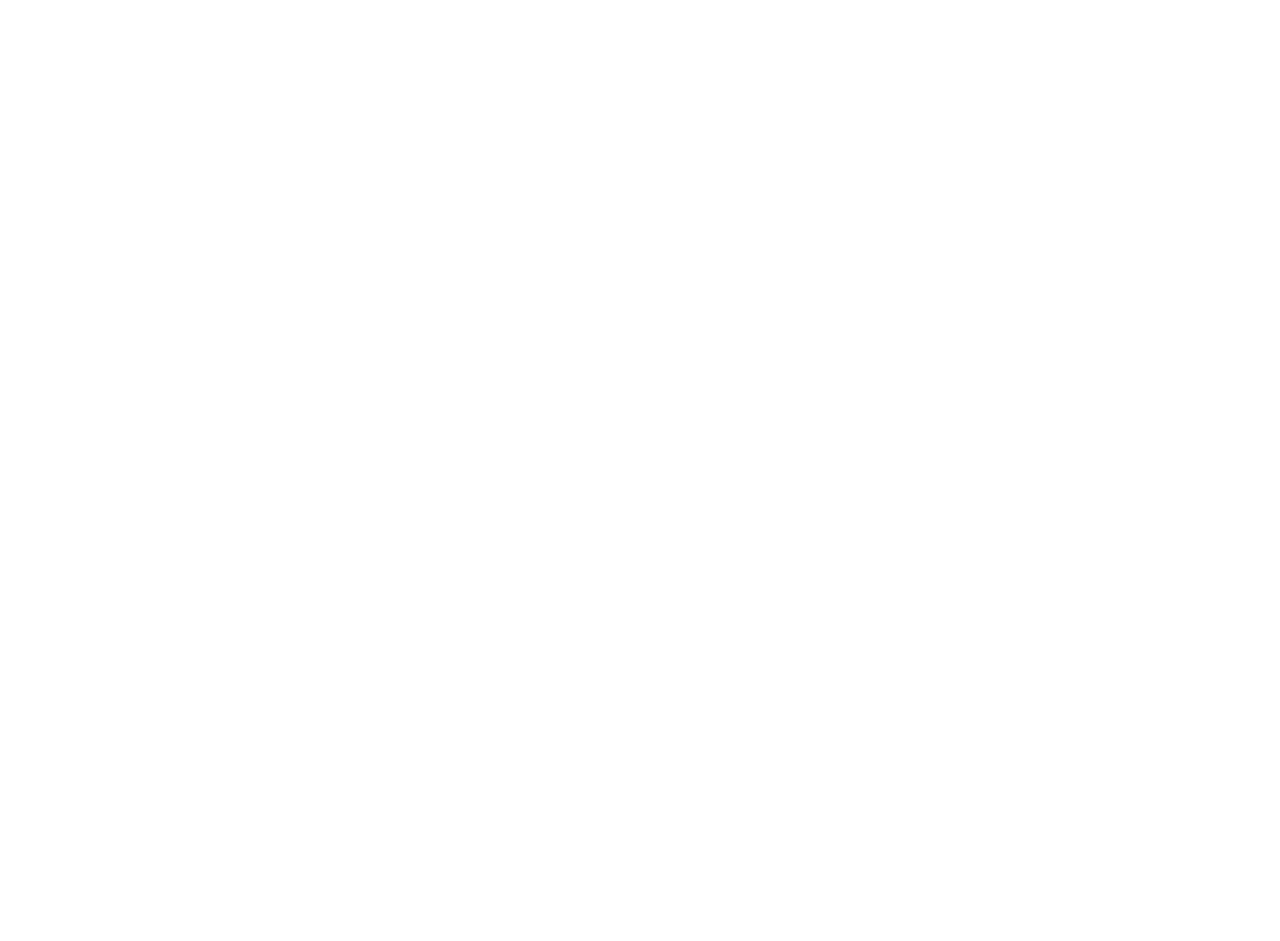
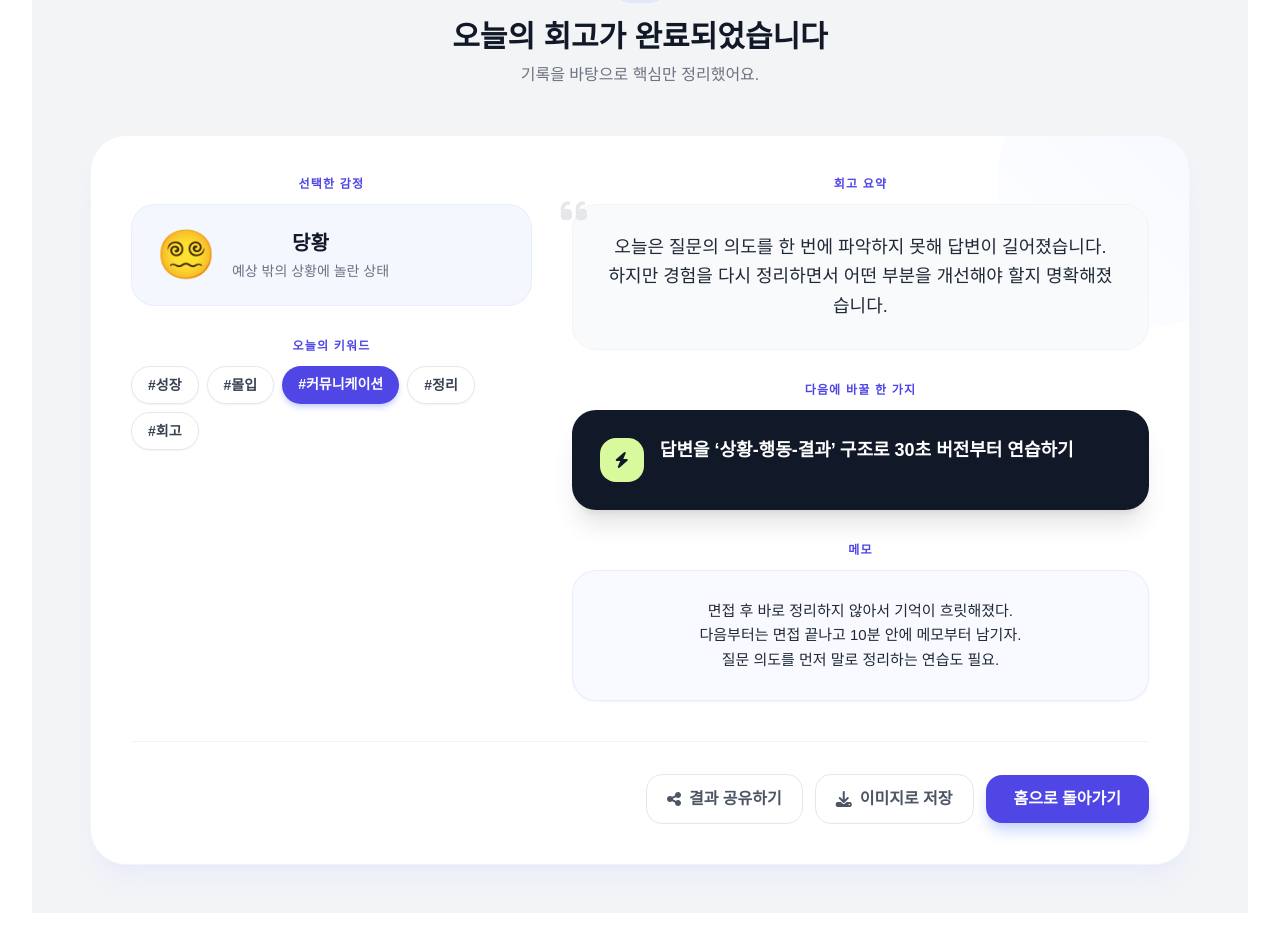
Before and after one commit to 2026-GDGoC-Hackathon-ONE-WAVE/onewave-frontend, a React (Vite) app: page /reflection/summary in a window 1280 px wide. Before the commit this address had no page. Shown: the part 221-1162 px from the top of the page. Before the commit the page ends 800 px from the top, so only its background shows below. Built offline with nearby package versions, Linux system fonts and the light colour scheme; a web font is replaced by a local one.

Commit message:
feat: 결과 요약 페이지 ui

```diff
--- a/src/App.jsx
+++ b/src/App.jsx
@@ -2,12 +2,18 @@
 import './App.css';
 import { Routes, Route } from 'react-router-dom';
 import ReflectionChat from './pages/ReflectionChat.jsx';
+import ReflectionSummary from './pages/ReflectionSummary.jsx';
 
 function App() {
   return (
     <Routes>
       <Route path="/" element={<div>Home</div>} />
       <Route path="/reflection" element={<ReflectionChat />} />
+      <Route path="/reflection/summary" element={<ReflectionSummary />} />
+      <Route
+        path="/reflection/summary/:reflectionId"
+        element={<ReflectionSummary />}
+      />
     </Routes>
   );
 }
--- a/src/pages/ReflectionChat.jsx
+++ b/src/pages/ReflectionChat.jsx
@@ -1,12 +1,13 @@
 import React, { useMemo, useRef, useState } from 'react';
+import { useNavigate } from 'react-router-dom';
 
 const EMOTIONS = [
-  { key: 'calm', label: '😐 담담해요' },
-  { key: 'sad', label: '😞 아쉬워요' },
-  { key: 'tired', label: '😮‍💨 피곤해요' },
-  { key: 'angry', label: '😤 짜증나요' },
-  { key: 'happy', label: '😊 괜찮아요' },
-  { key: 'excited', label: '✨ 설레요' },
+  { key: 'confused', label: '😵‍💫 당황' },
+  { key: 'sad', label: '😞 아쉬움' },
+  { key: 'tired', label: '😮‍💨 피곤' },
+  { key: 'calm', label: '😐 담담' },
+  { key: 'angry', label: '😤 답답' },
+  { key: 'hope', label: '✨ 그래도 해볼만' },
 ];
 
 function nowTimeLabel() {
@@ -19,25 +20,24 @@
 }
 
 export default function ReflectionChat() {
+  const navigate = useNavigate();
   const [selectedEmotion, setSelectedEmotion] = useState(null);
+  const [sessionId] = useState(1); // UI용 더미
+  const [messages, setMessages] = useState([]);
   const [input, setInput] = useState('');
+
   const [isSending, setIsSending] = useState(false);
-
-  const [messages, setMessages] = useState(() => [
-    {
-      id: 'ai-1',
-      role: 'ai',
-      text: '안녕하세요! 회고를 시작해볼까요?\n먼저 지금 기분을 한 단어로 골라주세요.',
-      time: nowTimeLabel(),
-    },
-  ]);
 
   const listRef = useRef(null);
 
-  const canSend = useMemo(
-    () => input.trim().length > 0 && !isSending,
-    [input, isSending],
-  );
+  const canSend = useMemo(() => {
+    return !!selectedEmotion && input.trim().length > 0 && !isSending;
+  }, [selectedEmotion, input, isSending]);
+
+  const canFinish = useMemo(() => {
+    // UI만: 감정 선택만 해도 활성화되게
+    return !!selectedEmotion && !isSending;
+  }, [selectedEmotion, isSending]);
 
   const scrollToBottom = () => {
     const el = listRef.current;
@@ -45,46 +45,46 @@
     el.scrollTop = el.scrollHeight;
   };
 
-  const pushMessage = (role, text) => {
+  const pushMessage = (role, text, time) => {
     setMessages((prev) => [
       ...prev,
       {
         id: `${role}-${Date.now()}-${Math.random()}`,
         role,
         text,
-        time: nowTimeLabel(),
+        time: time || nowTimeLabel(),
       },
     ]);
     queueMicrotask(scrollToBottom);
   };
 
-  async function sendToAI(userText) {
-    await new Promise((r) => setTimeout(r, 700));
-    return `좋아요. "${userText}"에서 가장 기억에 남는 장면은 뭐였나요?\n(짧게 한 문장으로 적어도 괜찮아요)`;
-  }
-
   const handleSelectEmotion = (emotion) => {
     if (selectedEmotion) return;
+
     setSelectedEmotion(emotion);
+    pushMessage('user', emotion.label);
 
-    pushMessage('user', emotion.label);
+    // UI 전용: 세션 시작 후 첫 질문처럼 보이게
     pushMessage(
       'ai',
-      '좋아요. 그 기분이 들게 만든 상황을 떠올려볼까요?\n오늘 가장 기억에 남는 순간을 한 문장으로 적어주세요.',
+      '좋아요. 회고를 시작해볼까요?\n이번 경험에서 가장 신경 쓴 부분은 무엇이었나요?',
     );
   };
 
-  const handleSend = async () => {
+  const sendMessage = async () => {
     if (!canSend) return;
 
     const userText = input.trim();
     setInput('');
+
+    // UI: 사용자 메시지 추가
     pushMessage('user', userText);
 
+    // UI: AI 타이핑 느낌
     setIsSending(true);
     try {
-      const reply = await sendToAI(userText);
-      pushMessage('ai', reply);
+      await new Promise((r) => setTimeout(r, 600));
+      pushMessage('ai', '좋습니다. 구체적으로 어떤 부분을 강조하셨나요?');
     } finally {
       setIsSending(false);
     }
@@ -93,7 +93,7 @@
   const onKeyDown = (e) => {
     if (e.key === 'Enter' && !e.shiftKey) {
       e.preventDefault();
-      handleSend();
+      sendMessage();
     }
   };
 
@@ -106,10 +106,9 @@
             <div className="w-2 h-2 rounded-full bg-emerald-500 animate-pulse" />
             <h1 className="text-base font-bold text-gray-900">회고 대화</h1>
           </div>
-          <div className="text-xs text-gray-500">
-            {selectedEmotion
-              ? `감정: ${selectedEmotion.label}`
-              : '감정 선택 전'}
+
+          <div className="flex items-center gap-2">
+            <span className="text-xs text-gray-500">Session #{sessionId}</span>
           </div>
         </div>
       </header>
@@ -118,14 +117,23 @@
       <main className="mx-auto max-w-3xl px-4">
         <div
           ref={listRef}
-          className="mt-6 mb-28 flex flex-col gap-6 overflow-auto"
-          style={{ maxHeight: 'calc(100vh - 64px - 120px)' }}
+          className="mt-6 mb-36 flex flex-col gap-6 overflow-auto"
+          style={{ maxHeight: 'calc(100vh - 64px - 160px)' }}
         >
+          {/* 첫 안내 메시지 */}
+          {messages.length === 0 && (
+            <ChatBubble
+              role="ai"
+              text="안녕하세요! 회고를 시작해볼까요?\n먼저 지금 기분을 골라주세요."
+              time={nowTimeLabel()}
+            />
+          )}
+
           {messages.map((m) => (
             <ChatBubble key={m.id} role={m.role} text={m.text} time={m.time} />
           ))}
 
-          {/* Emotion buttons block */}
+          {/* Emotion buttons */}
           {!selectedEmotion && (
             <div className="ml-12 flex flex-wrap gap-2">
               {EMOTIONS.map((e) => (
@@ -144,7 +152,7 @@
           {selectedEmotion && (
             <div className="ml-12">
               <div className="inline-flex items-center gap-2 rounded-full bg-indigo-50 text-indigo-700 border border-indigo-100 px-3 py-1 text-xs font-semibold">
-                감정 선택 완료
+                감정 선택 완료{' '}
                 <span className="text-indigo-600">{selectedEmotion.label}</span>
               </div>
             </div>
@@ -152,9 +160,20 @@
         </div>
       </main>
 
-      {/* Input */}
+      {/* Bottom actions */}
       <div className="fixed bottom-0 left-0 right-0 bg-gradient-to-t from-gray-100 to-transparent">
-        <div className="mx-auto max-w-3xl px-4 pb-6 pt-3">
+        <div className="mx-auto max-w-3xl px-4 pb-6 pt-3 space-y-2">
+          {/* Finish button (UI only) */}
+          <button
+            type="button"
+            disabled={!canFinish}
+            onClick={() => navigate('/reflection/summary')}
+            className="w-full h-11 rounded-xl bg-white border border-gray-200 text-gray-800 font-bold hover:bg-gray-50 transition disabled:opacity-50 disabled:cursor-not-allowed"
+          >
+            회고 마치고 요약 보기
+          </button>
+
+          {/* Input */}
           <div className="bg-white rounded-2xl shadow-lg border border-gray-100 p-2 flex items-end gap-2">
             <textarea
               value={input}
@@ -163,25 +182,24 @@
               rows={1}
               placeholder={
                 selectedEmotion
-                  ? '솔직한 생각을 적어보세요… (Enter 전송, Shift+Enter 줄바꿈)'
-                  : '먼저 감정을 선택해주세요…'
+                  ? '답변을 입력하세요… (Enter 전송, Shift+Enter 줄바꿈)'
+                  : '먼저 감정을 선택하세요…'
               }
               disabled={!selectedEmotion || isSending}
               className="flex-1 resize-none rounded-xl px-3 py-2 outline-none text-sm text-gray-800 placeholder:text-gray-400 disabled:bg-gray-50"
             />
             <button
               type="button"
-              onClick={handleSend}
-              disabled={!selectedEmotion || !canSend}
+              onClick={sendMessage}
+              disabled={!canSend}
               className="shrink-0 h-10 px-4 rounded-xl bg-indigo-600 text-white text-sm font-bold disabled:opacity-40 disabled:cursor-not-allowed hover:bg-indigo-700 transition"
             >
               {isSending ? '전송중…' : '전송'}
             </button>
           </div>
 
-          <p className="mt-2 text-[11px] text-gray-500">
-            ※ 이 화면은 UI 데모용입니다. 실제 AI 연동은 <code>sendToAI()</code>{' '}
-            함수에 fetch를 붙이면 됩니다.
+          <p className="text-[11px] text-gray-500">
+            * 현재는 UI 데모입니다. (API 연동 없이 화면 흐름만 확인)
           </p>
         </div>
       </div>
@@ -191,10 +209,8 @@
 
 function ChatBubble({ role, text, time }) {
   const isUser = role === 'user';
-
   return (
     <div className={`flex gap-3 ${isUser ? 'flex-row-reverse' : ''}`}>
-      {/* avatar */}
       <div
         className={[
           'w-9 h-9 rounded-2xl flex items-center justify-center shrink-0 shadow-sm',
--- /dev/null
+++ b/src/pages/ReflectionSummary.jsx
@@ -0,0 +1,187 @@
+import React from 'react';
+import { useNavigate } from 'react-router-dom';
+
+export default function ReflectionSummary() {
+  const navigate = useNavigate();
+
+  const emotion = {
+    emoji: '😵‍💫',
+    label: '당황',
+    desc: '예상 밖의 상황에 놀란 상태',
+  };
+
+  const keywords = ['성장', '몰입', '커뮤니케이션', '정리', '회고'];
+
+  const summary =
+    '오늘은 질문의 의도를 한 번에 파악하지 못해 답변이 길어졌습니다.\n하지만 경험을 다시 정리하면서 어떤 부분을 개선해야 할지 명확해졌습니다.';
+
+  const nextAction = '답변을 ‘상황-행동-결과’ 구조로 30초 버전부터 연습하기';
+
+  const memo =
+    '면접 후 바로 정리하지 않아서 기억이 흐릿해졌다.\n다음부터는 면접 끝나고 10분 안에 메모부터 남기자.\n질문 의도를 먼저 말로 정리하는 연습도 필요.';
+
+  return (
+    <div className="min-h-screen bg-[#F3F4F6]">
+      {/* Header */}
+      <header className="h-20 px-10 flex items-center justify-between bg-white/80 backdrop-blur-md sticky top-0 z-10 border-b border-gray-100">
+        <div className="flex items-center gap-3">
+          <div className="w-10 h-10 bg-gradient-to-br from-[#6366F1] to-[#A855F7] rounded-xl flex items-center justify-center shadow-lg shadow-indigo-200">
+            <i className="fa-solid fa-sparkles text-white text-xl" />
+          </div>
+          <span className="text-xl font-black tracking-tight text-gray-900">
+            RE:MIND
+          </span>
+        </div>
+
+        <button
+          type="button"
+          onClick={() => navigate(-1)}
+          className="text-gray-400 hover:text-gray-600 transition"
+          aria-label="닫기"
+        >
+          <i className="fa-solid fa-xmark text-xl" />
+        </button>
+      </header>
+
+      {/* Main */}
+      <main className="px-6 py-12">
+        <div className="mx-auto max-w-[1100px]">
+          {/* Title */}
+          <div className="text-center mb-12">
+            <div className="inline-flex items-center justify-center w-16 h-16 bg-indigo-100 rounded-3xl mb-4">
+              <i className="fa-solid fa-check-double text-indigo-600 text-2xl" />
+            </div>
+            <h1 className="text-3xl font-black text-gray-900">
+              오늘의 회고가 완료되었습니다
+            </h1>
+            <p className="text-gray-500 mt-2">
+              기록을 바탕으로 핵심만 정리했어요.
+            </p>
+          </div>
+
+          {/* Summary Card */}
+          <section className="bg-white rounded-[36px] shadow-xl shadow-indigo-100/40 border border-gray-100 p-10 relative overflow-hidden">
+            {/* Decoration */}
+            <div className="absolute -top-24 -right-24 w-72 h-72 bg-gradient-to-bl from-indigo-50 to-transparent rounded-full opacity-70" />
+
+            <div className="grid grid-cols-12 gap-10 relative z-10">
+              {/* Left */}
+              <div className="col-span-5 flex flex-col gap-8">
+                {/* Emotion */}
+                <div>
+                  <h3 className="text-xs font-extrabold text-indigo-600 uppercase tracking-widest mb-3">
+                    선택한 감정
+                  </h3>
+                  <div className="flex items-center gap-4 bg-indigo-50/60 p-6 rounded-3xl border border-indigo-100/60">
+                    <div className="text-5xl">{emotion.emoji}</div>
+                    <div>
+                      <p className="text-xl font-bold text-gray-900">
+                        {emotion.label}
+                      </p>
+                      <p className="text-sm text-gray-500 mt-1">
+                        {emotion.desc}
+                      </p>
+                    </div>
+                  </div>
+                </div>
+
+                {/* Keywords */}
+                <div>
+                  <h3 className="text-xs font-extrabold text-indigo-600 uppercase tracking-widest mb-3">
+                    오늘의 키워드
+                  </h3>
+                  <div className="flex flex-wrap gap-2">
+                    {keywords.map((k, idx) => {
+                      const highlight = idx === 2;
+                      return (
+                        <span
+                          key={k}
+                          className={
+                            highlight
+                              ? 'px-4 py-2 bg-indigo-600 text-white rounded-full text-sm font-bold shadow-md shadow-indigo-200'
+                              : 'px-4 py-2 bg-white border border-gray-200 rounded-full text-sm font-semibold text-gray-700 shadow-sm'
+                          }
+                        >
+                          #{k}
+                        </span>
+                      );
+                    })}
+                  </div>
+                </div>
+              </div>
+
+              {/* Right */}
+              <div className="col-span-7 flex flex-col gap-8">
+                {/* Summary */}
+                <div>
+                  <h3 className="text-xs font-extrabold text-indigo-600 uppercase tracking-widest mb-3">
+                    회고 요약
+                  </h3>
+                  <div className="bg-gray-50 border border-gray-100 rounded-3xl p-7 relative">
+                    <i className="fa-solid fa-quote-left text-gray-200 text-3xl absolute -top-3 -left-3" />
+                    <p className="text-lg font-medium text-gray-800 leading-relaxed whitespace-pre-line">
+                      {summary}
+                    </p>
+                  </div>
+                </div>
+
+                {/* Next Action */}
+                <div>
+                  <h3 className="text-xs font-extrabold text-indigo-600 uppercase tracking-widest mb-3">
+                    다음에 바꿀 한 가지
+                  </h3>
+                  <div className="bg-[#111827] p-7 rounded-3xl flex items-start gap-4 shadow-xl">
+                    <div className="w-11 h-11 bg-[#D9F99D] rounded-2xl flex items-center justify-center flex-shrink-0">
+                      <i className="fa-solid fa-bolt text-[#111827]" />
+                    </div>
+                    <p className="text-white text-lg font-semibold leading-snug whitespace-pre-line">
+                      {nextAction}
+                    </p>
+                  </div>
+                </div>
+                <div>
+                  <h3 className="text-xs font-extrabold text-indigo-600 uppercase tracking-widest mb-3">
+                    메모
+                  </h3>
+
+                  <div className="bg-indigo-50/40 border border-indigo-100/60 rounded-3xl p-7 shadow-sm">
+                    <p className="text-[15px] font-medium text-gray-800 leading-relaxed whitespace-pre-line">
+                      {memo}
+                    </p>
+                  </div>
+                </div>
+              </div>
+            </div>
+            <div className="mt-10 pt-8 border-t border-gray-100 flex justify-end">
+              <div className="flex items-center gap-3">
+                <button
+                  type="button"
+                  className="px-5 py-3 bg-white border border-gray-200 rounded-2xl text-gray-600 font-bold hover:bg-gray-50 transition flex items-center gap-2"
+                >
+                  <i className="fa-solid fa-share-nodes" />
+                  결과 공유하기
+                </button>
+
+                <button
+                  type="button"
+                  className="px-5 py-3 bg-white border border-gray-200 rounded-2xl text-gray-600 font-bold hover:bg-gray-50 transition flex items-center gap-2"
+                >
+                  <i className="fa-solid fa-download" />
+                  이미지로 저장
+                </button>
+
+                <button
+                  type="button"
+                  onClick={() => navigate('/')}
+                  className="px-7 py-3 bg-indigo-600 text-white rounded-2xl font-bold hover:bg-indigo-700 transition shadow-lg shadow-indigo-200"
+                >
+                  홈으로 돌아가기
+                </button>
+              </div>
+            </div>
+          </section>
+        </div>
+      </main>
+    </div>
+  );
+}
```
